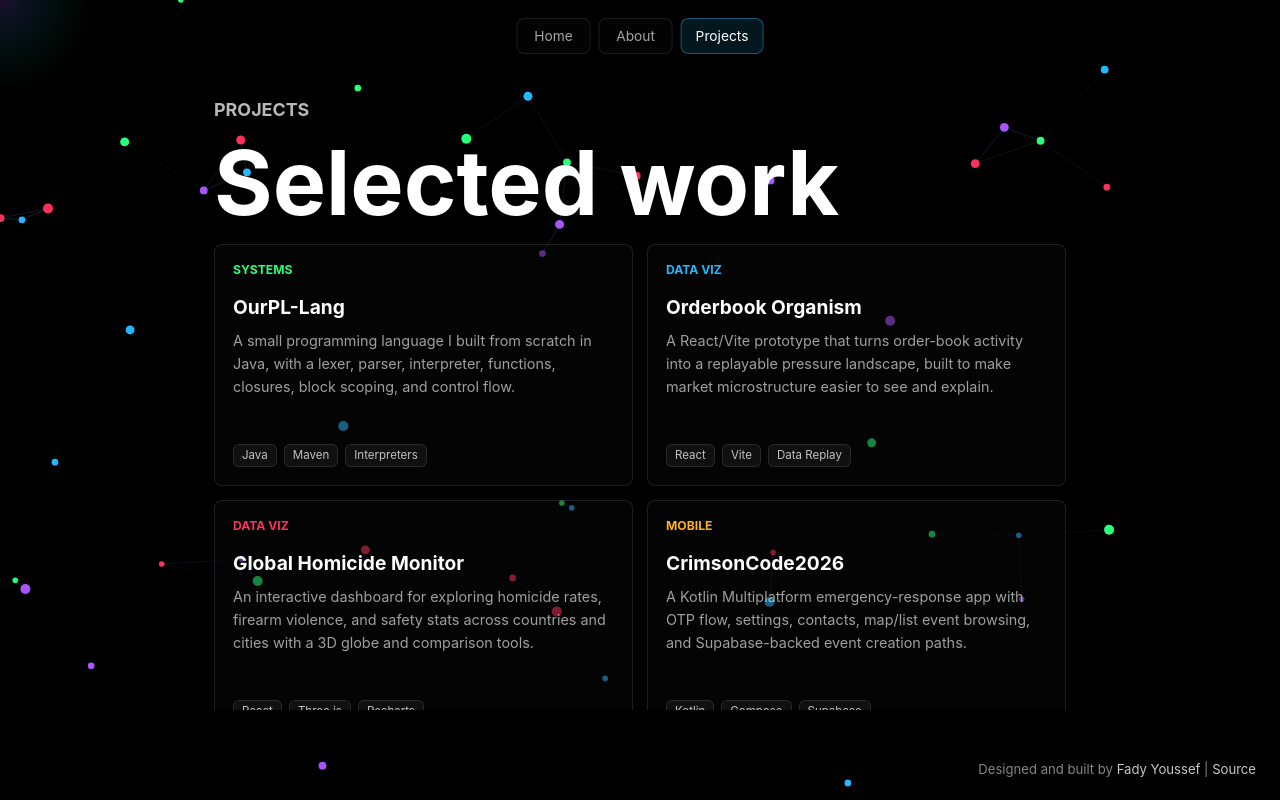
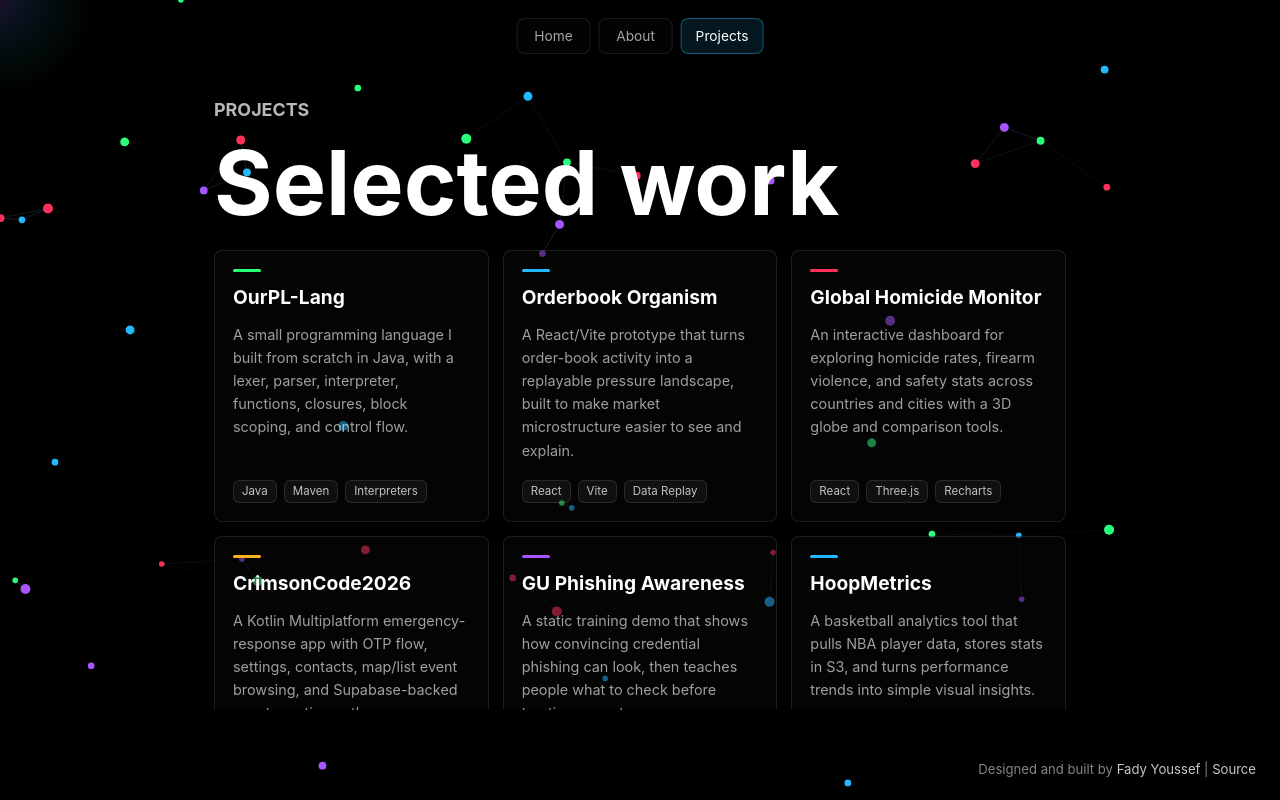
Before and after one commit to JustFady/FY-Portfolio, a React (Vite) app: page / in a window 1280 px wide. Both pictures are taken after a click on the button "Projects". Built offline with nearby package versions, Linux system fonts and the light colour scheme.

Commit message:
Simplify portfolio project cards

```diff
--- a/src/App.css
+++ b/src/App.css
@@ -196,17 +196,16 @@
 
 .project-grid {
   display: grid;
-  grid-template-columns: repeat(6, minmax(0, 1fr));
+  grid-template-columns: repeat(3, minmax(0, 1fr));
   gap: 14px;
-  margin-top: 18px;
+  margin-top: 24px;
 }
 
 
 
 .project-card {
-  grid-column: span 3;
   display: flex;
-  min-height: 242px;
+  min-height: 252px;
   padding: 18px;
   position: relative;
   flex-direction: column;
@@ -245,32 +244,20 @@
   opacity: 1;
 }
 
-.project-card-topline {
-  display: flex;
-  align-items: center;
-  justify-content: space-between;
-  gap: 12px;
-  margin-bottom: 18px;
+.project-card h2 {
+  margin-bottom: 14px;
+  font-size: 1.2rem;
+  line-height: 1.2;
 }
 
-.project-card-topline span,
-.project-card-topline strong {
-  color: var(--project-accent);
-  font-size: 0.76rem;
-  font-weight: 700;
-  line-height: 1.2;
-  text-transform: uppercase;
-}
-
-.project-card-topline strong {
-  color: rgba(255, 255, 255, 0.72);
-  text-transform: none;
-}
-
-.project-card h2 {
-  margin-bottom: 10px;
-  font-size: 1.2rem;
-  line-height: 1.2;
+.project-card h2::before {
+  content: '';
+  display: block;
+  width: 28px;
+  height: 3px;
+  margin-bottom: 14px;
+  border-radius: 999px;
+  background: var(--project-accent);
 }
 
 .project-card p {
@@ -400,19 +387,12 @@
   .project-grid {
     grid-template-columns: 1fr;
     gap: 12px;
-    margin-top: 20px;
+    margin-top: 22px;
   }
 
   .project-card {
-    grid-column: auto;
     min-height: 0;
     padding: 16px;
-  }
-
-
-
-  .project-card-topline {
-    margin-bottom: 10px;
   }
 }
 
@@ -487,8 +467,4 @@
   .project-grid {
     grid-template-columns: repeat(2, minmax(220px, 1fr));
   }
-
-  .project-card {
-    grid-column: auto;
-  }
 }
--- a/src/App.jsx
+++ b/src/App.jsx
@@ -20,34 +20,27 @@ const NAV_ITEMS = [
 const PROJECTS = [
   {
     title: 'OurPL-Lang',
-    category: 'Systems',
     description: 'A small programming language I built from scratch in Java, with a lexer, parser, interpreter, functions, closures, block scoping, and control flow.',
     tags: ['Java', 'Maven', 'Interpreters'],
     link: 'https://github.com/JustFady/OurPL-Lang',
     accent: '#28ff7a',
-    featured: true,
   },
   {
     title: 'Orderbook Organism',
-    category: 'Data Viz',
     description: 'A React/Vite prototype that turns order-book activity into a replayable pressure landscape, built to make market microstructure easier to see and explain.',
     tags: ['React', 'Vite', 'Data Replay'],
     link: 'https://github.com/JustFady/orderbook-organism',
     accent: '#24b8ff',
-    featured: true,
   },
   {
     title: 'Global Homicide Monitor',
-    category: 'Data Viz',
     description: 'An interactive dashboard for exploring homicide rates, firearm violence, and safety stats across countries and cities with a 3D globe and comparison tools.',
     tags: ['React', 'Three.js', 'Recharts'],
     link: 'https://github.com/JustFady/Global-Homicide-Monitor',
     accent: '#ff305c',
-    featured: true,
   },
   {
     title: 'CrimsonCode2026',
-    category: 'Mobile',
     description: 'A Kotlin Multiplatform emergency-response app with OTP flow, settings, contacts, map/list event browsing, and Supabase-backed event creation paths.',
     tags: ['Kotlin', 'Compose', 'Supabase'],
     link: 'https://github.com/JustFady/CrimsonCode2026',
@@ -55,7 +48,6 @@ const PROJECTS = [
   },
   {
     title: 'GU Phishing Awareness',
-    category: 'Security',
     description: 'A static training demo that shows how convincing credential phishing can look, then teaches people what to check before trusting a reset page.',
     tags: ['Security', 'HTML', 'GitHub Pages'],
     link: 'https://github.com/JustFady/GU-Phishing-Awareness',
@@ -63,11 +55,31 @@ const PROJECTS = [
   },
   {
     title: 'HoopMetrics',
-    category: 'Data',
     description: 'A basketball analytics tool that pulls NBA player data, stores stats in S3, and turns performance trends into simple visual insights.',
     tags: ['Python', 'AWS S3', 'Analytics'],
     link: 'https://github.com/JustFady/HoopMetrics',
     accent: '#24b8ff',
+  },
+  {
+    title: 'Heat Transfer Laboratory',
+    description: 'A browser-based heat-transfer lab for a steel ball in boiling water, with randomized trials, charts, CSV export, and a lightweight water-field visual.',
+    tags: ['JavaScript', 'Simulation', 'CSV Export'],
+    link: 'https://github.com/JustFady/HeatTransfer',
+    accent: '#28ff7a',
+  },
+  {
+    title: 'Projectile Motion',
+    description: 'A 3D VPython simulator for launching a projectile across different planetary gravities, with wind resistance, live stats, and trajectory comparison.',
+    tags: ['Python', 'VPython', 'Physics'],
+    link: 'https://github.com/JustFady/Projectile-Motion',
+    accent: '#a855ff',
+  },
+  {
+    title: 'Three Classic Ciphers',
+    description: 'A small cryptography project around classic cipher techniques, built as a hands-on way to explore how simple encryption schemes work.',
+    tags: ['Cryptography', 'Security', 'Algorithms'],
+    link: 'https://github.com/JustFady/ThreeClassicCiphers',
+    accent: '#ff305c',
   },
 ];
 
@@ -358,15 +370,12 @@ function App() {
             {PROJECTS.map((project) => (
               <a
                 key={project.title}
-                className={`project-card ${project.featured ? 'is-featured' : ''}`}
+                className="project-card"
                 href={project.link}
                 target="_blank"
                 rel="noreferrer"
                 style={{ '--project-accent': project.accent }}
               >
-                <div className="project-card-topline">
-                  <span>{project.category}</span>
-                </div>
                 <h2>{project.title}</h2>
                 <p>{project.description}</p>
                 <ul className="project-tags" aria-label={`${project.title} technologies`}>
```
